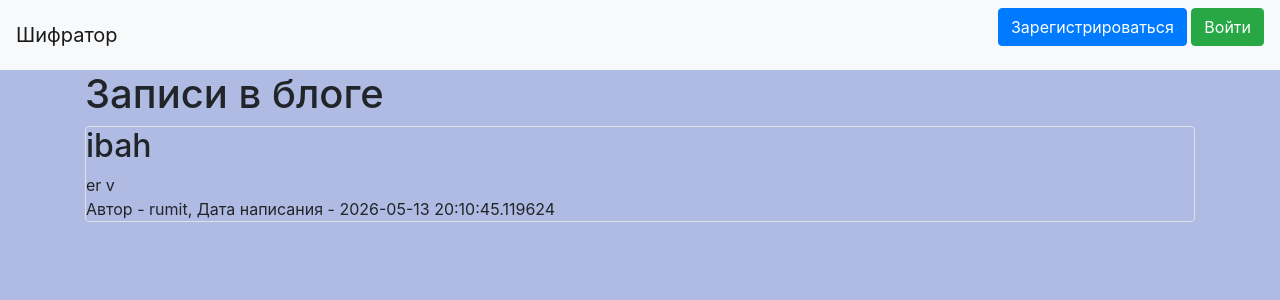
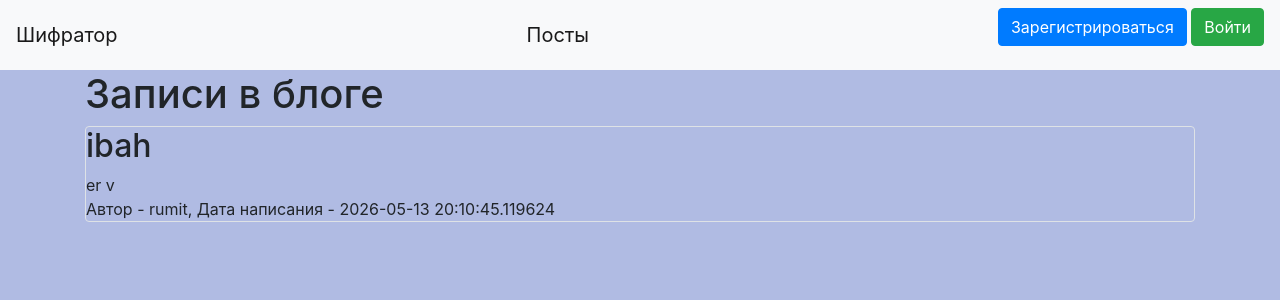
Before and after one commit to 10001135/Sait_project, a Flask app: page / in a window 1280 px wide. Shown: the top 300 px of the page. Run offline with Flask 3, Linux system fonts and the light colour scheme; data comes from the database, SQL or seed files in the repository; some libraries are stand-ins or nearby versions.

Commit message:
Update base.html

```diff
--- a/templates/base.html
+++ b/templates/base.html
@@ -11,6 +11,7 @@
     <header>
       <nav class="navbar navbar-light bg-light">
         <a class="navbar-brand" href="/shifr">Шифратор</a>
+        <a class="navbar-brand" href="http://127.0.0.1:5000/">Посты</a>
         {% if current_user.is_authenticated %}
             <a class="navbar-brand" href="/logout">{{ current_user.name }}</a>
         {% else %}
```
